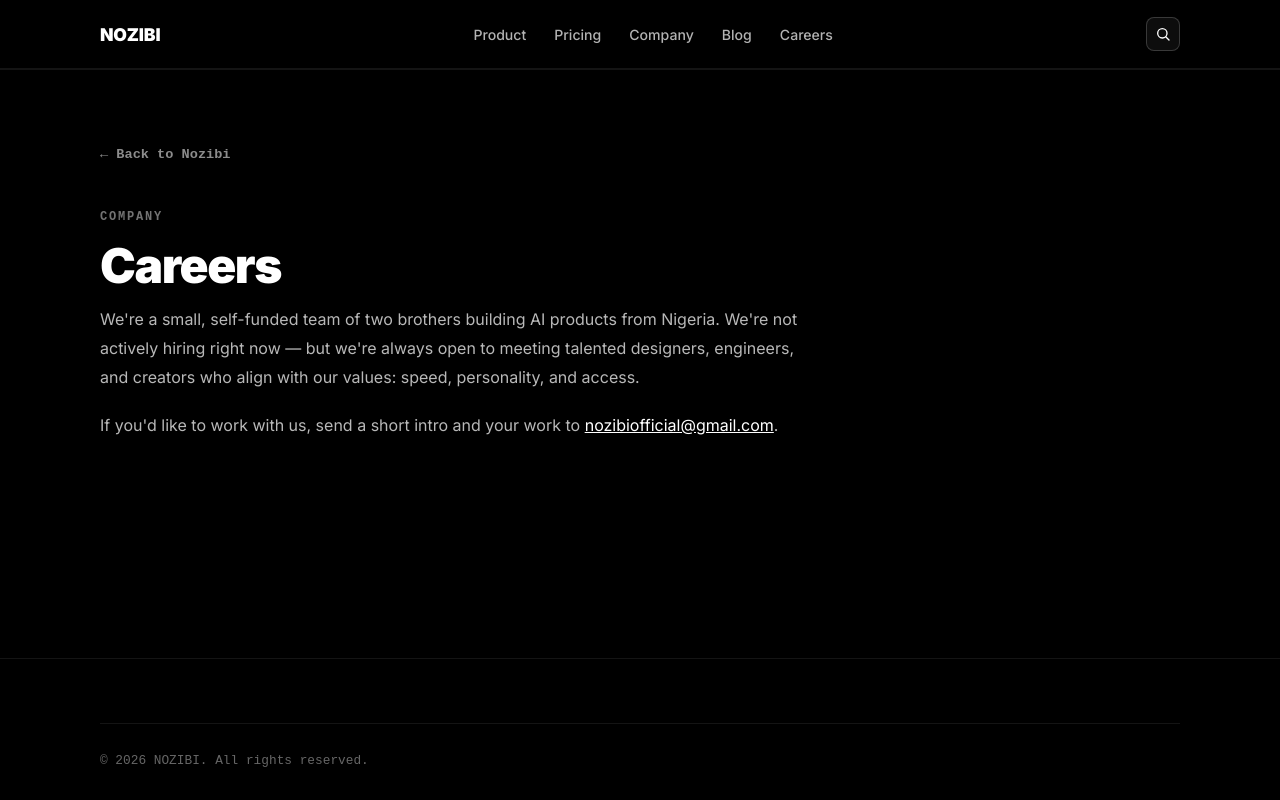
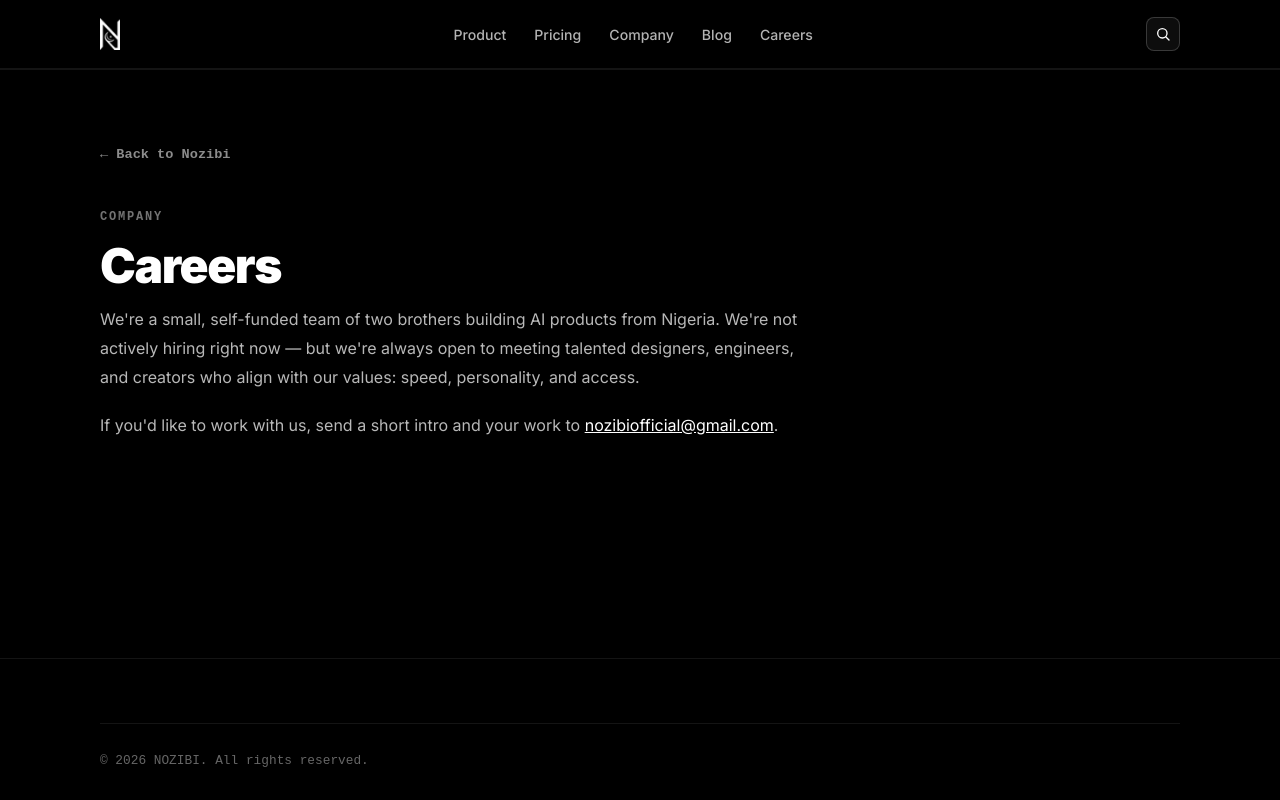
Before and after one commit to davidcalebvl-del/nozibi-website, a Next.js app: page /careers in a window 1280 px wide. Built offline with nearby package versions, Linux system fonts and the light colour scheme.

Commit message:
feat: replace NOZIBI text wordmark in header with N monogram logo

```diff
--- a/app/components/Header.tsx
+++ b/app/components/Header.tsx
@@ -44,7 +44,7 @@
       <header className="header">
         <div className="header-container">
           <Link href="/" className="brand-logo" aria-label="NOZIBI Home">
-            <span className="brand-text">NOZIBI</span>
+            <img src="/logo.png" alt="Nozibi" className="brand-logo-img" />
           </Link>
 
           <nav className="header-nav" aria-label="Primary">
@@ -142,7 +142,7 @@
               aria-label="NOZIBI Home"
               onClick={closeMenu}
             >
-              <span className="brand-text">NOZIBI</span>
+              <img src="/logo.png" alt="Nozibi" className="brand-logo-img" />
             </Link>
             <button
               className="close-btn"
--- a/app/globals.css
+++ b/app/globals.css
@@ -1048,3 +1048,9 @@
   text-transform: uppercase;
   letter-spacing: 0.1em;
 }
+
+.brand-logo-img {
+  height: 32px;
+  width: auto;
+  display: block;
+}
```
Also changed, not shown: public/logo.png (added).
